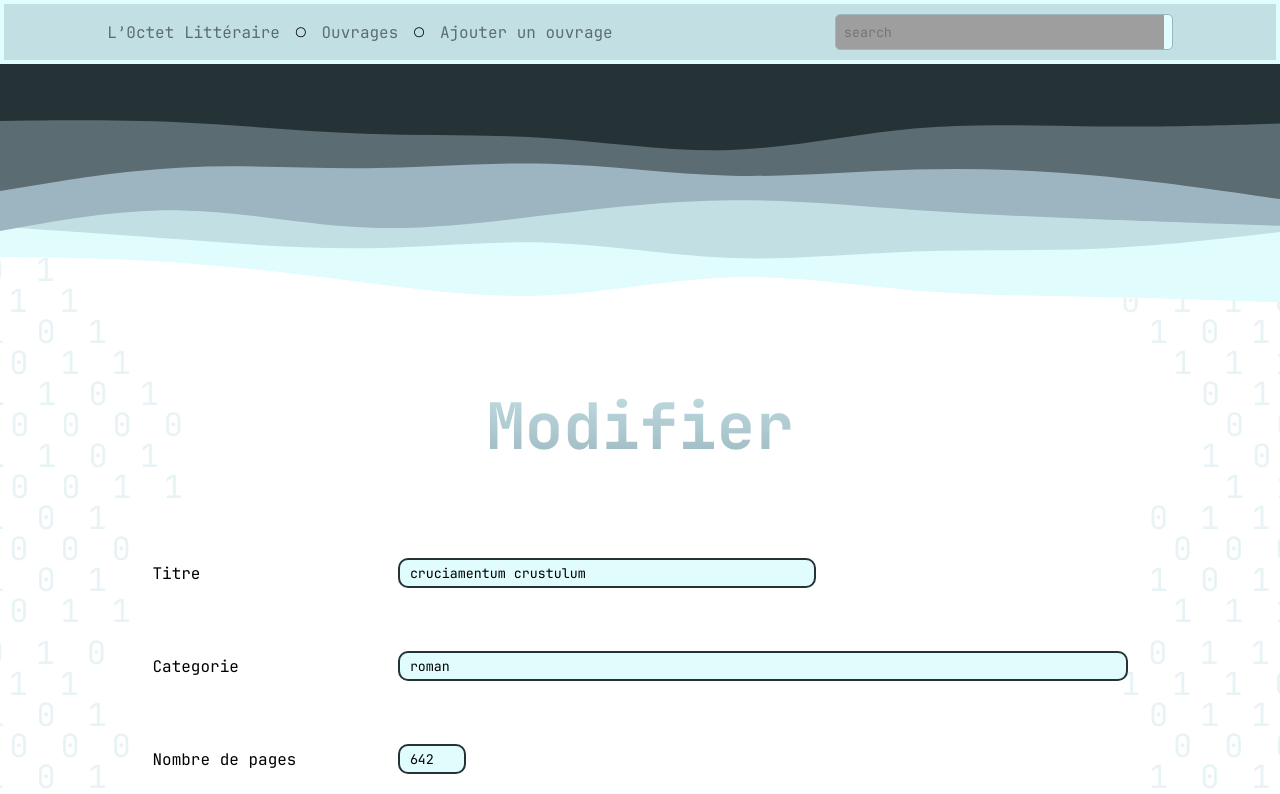
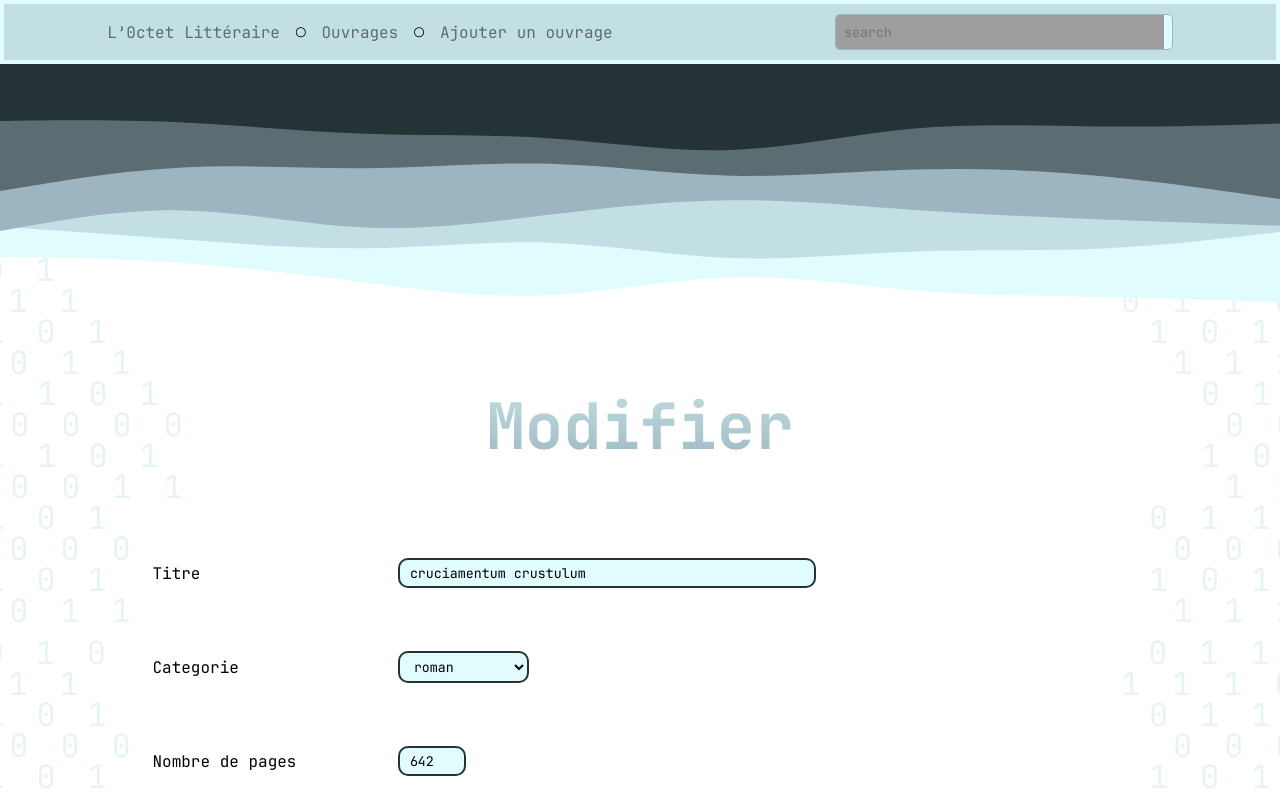
Before and after one commit to pw04ast-TonyThomas/P-Web-DB-294-Frontend, a Vue app: page /modify/1 in a window 1280 px wide. Shown: the top 794 px of the page. Built offline with nearby package versions, Linux system fonts and the light colour scheme; data requests are answered from the project's data file; grey boxes are pictures that could not be loaded; the HTML template or start-up script is replaced by a standard one.

Commit message:
feat(AddBookForm, ModifyBookForm): Changement de la méthode de selection de la catégorie
[25][DONE]

```diff
--- a/src/components/AddBookForm.vue
+++ b/src/components/AddBookForm.vue
@@ -98,12 +98,11 @@ const addBook = () => {
     <input type="text" v-model="titre" id="titre" class="name_input" required />
 
     <label for="categorie">Categorie</label>
-    <input id="categroie_list" list="categorie" v-model="categorie" required />
-    <datalist id="categorie">
+    <select id="categorie" v-model="categorie" class="categorie_select" required>
       <option v-for="categorie in categories" :key="categorie" :value="categorie">
         {{ categorie }}
       </option>
-    </datalist>
+    </select>
 
     <label for="num_pages">Nombre de pages</label>
     <input type="number" id="num_pages" class="num_input" v-model="num_pages" required />
@@ -175,7 +174,8 @@ const addBook = () => {
 
 .add_book_form > input,
 .add_book_form > textarea,
-.add_book_form > div > input {
+.add_book_form > div > input,
+.add_book_form > select {
   resize: none;
   background-color: var(--main);
   border: 2px, solid;
@@ -186,6 +186,10 @@ const addBook = () => {
 }
 
 /* style of the inputs */
+
+.categorie_select {
+  width: 18%;
+}
 
 .num_input {
   width: 50px;
--- a/src/components/ModifyBookForm.vue
+++ b/src/components/ModifyBookForm.vue
@@ -122,12 +122,11 @@ const modifyBook = () => {
     <input type="text" v-model="titre" id="titre" class="name_input" required />
 
     <label for="categorie">Categorie</label>
-    <input id="categroie_list" list="categorie" v-model="categorie" required />
-    <datalist id="categorie">
+    <select id="categorie" v-model="categorie" class="categorie_select" required>
       <option v-for="categorie in categories" :key="categorie" :value="categorie">
         {{ categorie }}
       </option>
-    </datalist>
+    </select>
 
     <label for="num_pages">Nombre de pages</label>
     <input type="number" id="num_pages" class="num_input" v-model="num_pages" required />
@@ -199,7 +198,8 @@ const modifyBook = () => {
 
 .add_book_form > input,
 .add_book_form > textarea,
-.add_book_form > div > input {
+.add_book_form > div > input,
+.add_book_form > select {
   resize: none;
   background-color: var(--main);
   border: 2px, solid;
@@ -210,6 +210,10 @@ const modifyBook = () => {
 }
 
 /* style of the inputs */
+
+.categorie_select {
+  width: 18%;
+}
 
 .num_input {
   width: 50px;
```
Also changed, not shown: db.json.
